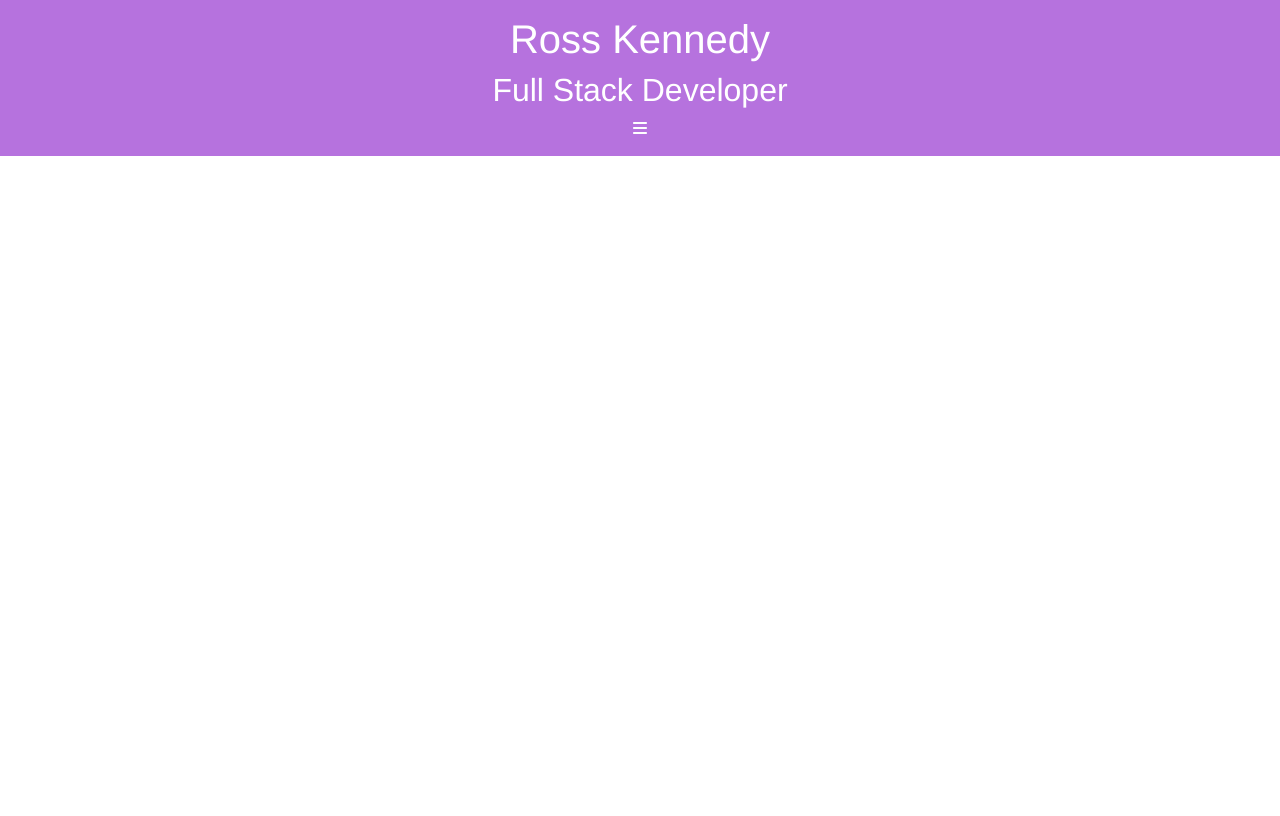
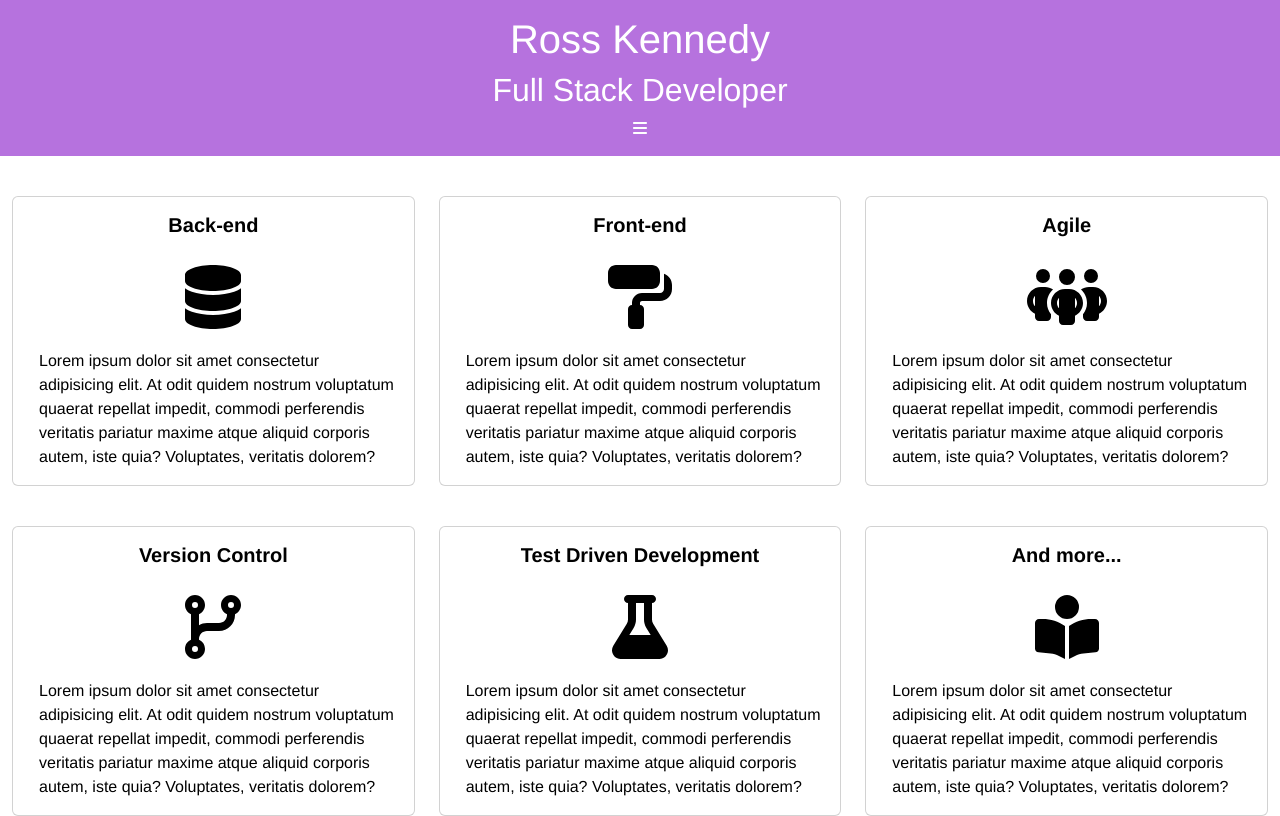
Before and after one commit to RoKen1000/portfolio-website, a React (Create React App) app: page /tech-skills in a window 1280 px wide. Built offline with nearby package versions, Linux system fonts and the light colour scheme.

Commit message:
Create grid and grid cards with stock text as well as use icons in cards. Make card positioning responsive.

```diff
--- a/src/components/AnimatedRoutes.jsx
+++ b/src/components/AnimatedRoutes.jsx
@@ -2,6 +2,7 @@ import { useLocation, Route, Routes } from "react-router-dom"
 import { Home } from "./Home"
 import { About } from "./About"
 import { AnimatePresence } from "framer-motion"
+import { TechSkills } from "./TechSkills"
 
 export const AnimatedRoutes = () => {
 
@@ -12,7 +13,7 @@ export const AnimatedRoutes = () => {
             <Routes location={location} key={location.pathname}>
                 <Route path="/" element={<Home />}/>
                 <Route path="/about" element={<About />}/>
-                <Route path="/tech-skills" />
+                <Route path="/tech-skills" element={<TechSkills />}/>
                 <Route path="/projects" />
                 <Route path="/contact" />
             </Routes>
--- a/src/components/MobileNavPanel.jsx
+++ b/src/components/MobileNavPanel.jsx
@@ -12,9 +12,9 @@ export const MobileNavPanel = () => {
     const handleClose = () => setShow(false)
 
     return(
-        <div>
+        <nav>
             <FontAwesomeIcon icon={faBars} onClick={handleShow}/>
-            <Offcanvas show={show} onHide={handleClose} closeButton>
+            <Offcanvas show={show} onHide={handleClose} >
                 <Offcanvas.Header closeButton>
                     <Offcanvas.Title>Where to?</Offcanvas.Title>
                 </Offcanvas.Header>
@@ -41,6 +41,6 @@ export const MobileNavPanel = () => {
                         </NavLink>
                 </Offcanvas.Body>
             </Offcanvas>
-        </div>
+        </nav>
     )
 }
--- /dev/null
+++ b/src/components/TechSkills.jsx
@@ -0,0 +1,87 @@
+import "../styles/TechSkills.css"
+import { Card } from "react-bootstrap"
+import { FontAwesomeIcon } from "@fortawesome/react-fontawesome"
+import { faBookOpenReader, faCodeBranch, faDatabase, faFlask, faPaintRoller, faPeopleGroup } from "@fortawesome/free-solid-svg-icons"
+import Col from "react-bootstrap/Col"
+import Row from "react-bootstrap/Row"
+import Container from "react-bootstrap/Container"
+import { motion } from "framer-motion"
+
+export const TechSkills = () => {
+
+    return(
+        <main>
+            <motion.div
+                className="landing-page"
+                initial={{opacity: 0}}
+                animate={{opacity: 2}}
+                exit={{opacity: 0}}
+            >
+                <Container className="tech-card-grid" fluid>
+                    <Row xs={1} sm={1} md={2} lg={3}>
+                        <Col>
+                            <Card className="tech-cards">
+                                <Card.Body>
+                                    <Card.Title><strong>Back-end</strong></Card.Title>
+                                        <FontAwesomeIcon icon={faDatabase} size="4x" id="icon" /><br></br>
+                                    <Card.Text >
+                                        Lorem ipsum dolor sit amet consectetur adipisicing elit. At odit quidem nostrum voluptatum quaerat repellat impedit, commodi perferendis veritatis pariatur maxime atque aliquid corporis autem, iste quia? Voluptates, veritatis dolorem?
+                                    </Card.Text>
+                                </Card.Body>
+                            </Card>
+                            <Card className="tech-cards">
+                                <Card.Body>
+                                    <Card.Title><strong>Version Control</strong></Card.Title>
+                                        <FontAwesomeIcon icon={faCodeBranch} size="4x" id="icon" /><br></br>
+                                    <Card.Text >
+                                        Lorem ipsum dolor sit amet consectetur adipisicing elit. At odit quidem nostrum voluptatum quaerat repellat impedit, commodi perferendis veritatis pariatur maxime atque aliquid corporis autem, iste quia? Voluptates, veritatis dolorem?
+                                    </Card.Text>
+                                </Card.Body>
+                            </Card>
+                        </Col>
+                        <Col>
+                            <Card className="tech-cards">
+                                <Card.Body>
+                                    <Card.Title><strong>Front-end</strong></Card.Title>
+                                        <FontAwesomeIcon icon={faPaintRoller} size="4x" id="icon" /><br></br>
+                                    <Card.Text >
+                                        Lorem ipsum dolor sit amet consectetur adipisicing elit. At odit quidem nostrum voluptatum quaerat repellat impedit, commodi perferendis veritatis pariatur maxime atque aliquid corporis autem, iste quia? Voluptates, veritatis dolorem?
+                                    </Card.Text>
+                                </Card.Body>
+                            </Card>
+                            <Card className="tech-cards">
+                                <Card.Body>
+                                    <Card.Title><strong>Test Driven Development</strong></Card.Title>
+                                        <FontAwesomeIcon icon={faFlask} size="4x" id="icon" /><br></br>
+                                    <Card.Text >
+                                        Lorem ipsum dolor sit amet consectetur adipisicing elit. At odit quidem nostrum voluptatum quaerat repellat impedit, commodi perferendis veritatis pariatur maxime atque aliquid corporis autem, iste quia? Voluptates, veritatis dolorem?
+                                    </Card.Text>
+                                </Card.Body>
+                            </Card>
+                        </Col>
+                        <Col>
+                            <Card className="tech-cards">
+                                <Card.Body>
+                                    <Card.Title><strong>Agile</strong></Card.Title>
+                                        <FontAwesomeIcon icon={faPeopleGroup} size="4x" id="icon" /><br></br>
+                                    <Card.Text >
+                                        Lorem ipsum dolor sit amet consectetur adipisicing elit. At odit quidem nostrum voluptatum quaerat repellat impedit, commodi perferendis veritatis pariatur maxime atque aliquid corporis autem, iste quia? Voluptates, veritatis dolorem?
+                                    </Card.Text>
+                                </Card.Body>
+                            </Card>
+                            <Card className="tech-cards">
+                                <Card.Body>
+                                    <Card.Title><strong>And more...</strong></Card.Title>
+                                        <FontAwesomeIcon icon={faBookOpenReader} size="4x" id="icon" /><br></br>
+                                    <Card.Text >
+                                        Lorem ipsum dolor sit amet consectetur adipisicing elit. At odit quidem nostrum voluptatum quaerat repellat impedit, commodi perferendis veritatis pariatur maxime atque aliquid corporis autem, iste quia? Voluptates, veritatis dolorem?
+                                    </Card.Text>
+                                </Card.Body>
+                            </Card>
+                        </Col>
+                    </Row>
+                </Container>
+            </motion.div>
+        </main>
+    )
+}
--- /dev/null
+++ b/src/styles/TechSkills.css
@@ -0,0 +1,36 @@
+
+.tech-cards p{
+    text-align: left;
+    margin-left: 10px;
+    align-items: center;
+}
+
+.tech-cards{
+    margin-top: 40px;
+}
+
+@media screen and (min-width: 1400px){
+    .tech-card-grid{
+        width: 1400px;
+        margin: auto;
+        margin: auto;
+    }
+}
+
+@media screen and (max-width: 760px){
+    .tech-card-grid{
+        width: 500px;
+        margin: auto;
+        margin: auto;
+    }
+}
+
+@media screen and (max-width: 500px){
+    .tech-card-grid{
+        width: auto;
+    }
+}
+
+#icon{
+    margin: 20px;
+}
```
